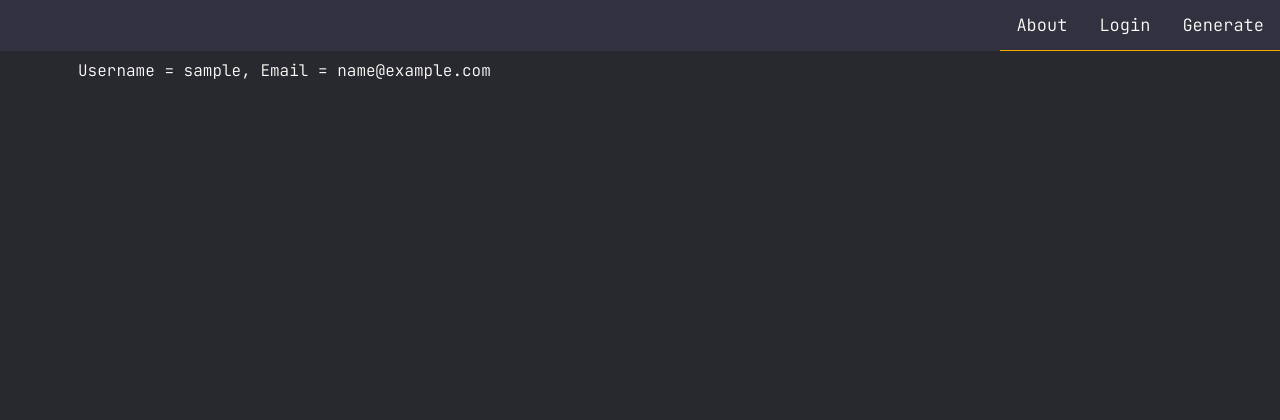
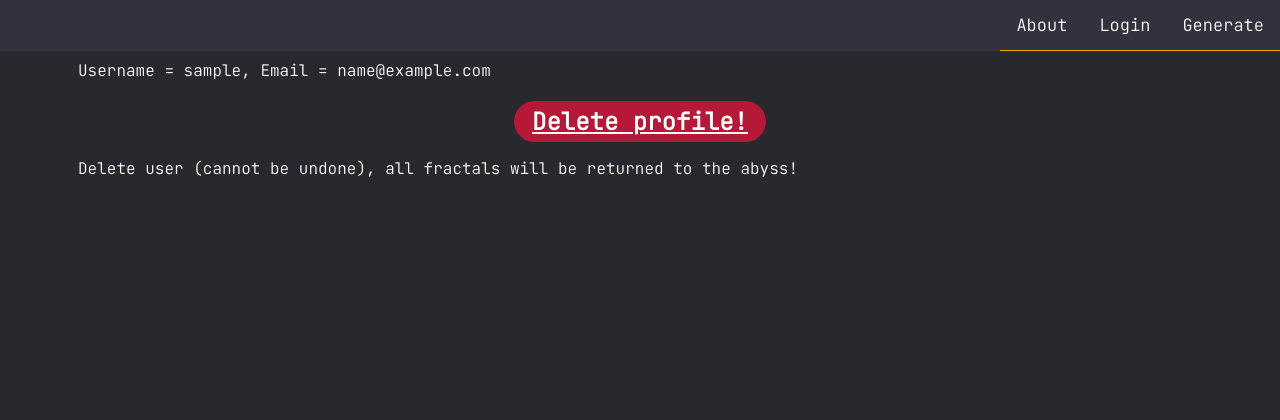
Before and after one commit to silvanias/Julia, a Flask app: a page that uses juliaapp/templates/profile.html in a window 1280 px wide. Shown: the top 420 px of the page. Run offline with Flask 3, Linux system fonts and the light colour scheme; the visitor is signed in with stand-in values (Sample User, id 1); data comes from the database, SQL or seed files in the repository.

Commit message:
Allow users to delete their profile + fractals

```diff
--- a/juliaapp/routes.py
+++ b/juliaapp/routes.py
@@ -80,9 +80,20 @@ def post_signup():
         return render_template('auth/signup.html')
 
 @blueprint.get('/logout')
+@login_required
 def logout():
     logout_user()
     return redirect(url_for('routes.get_login'))
+
+@blueprint.route('/delete_user')
+@login_required
+def delete_user():
+    curr_user = User.query.filter_by(id=current_user.id).first_or_404()
+    all_user_fractals =Fractal.query.filter_by(user_id=current_user.id).all()
+    for frac in all_user_fractals:
+        frac.delete()
+    curr_user.delete()
+    return redirect(url_for('routes.landing'))
 
 @blueprint.route('/profile/<username>')
 @login_required
--- a/juliaapp/static/main.css
+++ b/juliaapp/static/main.css
@@ -259,6 +259,33 @@ div.gen_frac img {
   background-color: #ef233cff;
 }
 
+/* || Profile styles */
+
+.delete-button {
+  cursor: pointer;
+  font-size: 1.5rem;
+  font-weight: 600;
+  font-family: 'JetBrains Mono', monospace;
+  text-align: center;
+  background: rgb(182, 24, 55);
+  color: #fffffc;
+  width: 20%;
+  padding: 5px 0;
+  margin: 0 auto;
+  display: flex;
+  justify-content: center;
+  border-radius: 25px;
+  border:none;
+  transition-duration: 0.4s;
+  margin-top: 20px;
+}
+
+.delete-button:hover {
+  background: #000000;
+  box-shadow: 0px 2px 30px 2px #97B1BF;
+  color: #ffffff;
+}
+
 /* || Footer styles */
 
 footer {
--- a/juliaapp/templates/profile.html
+++ b/juliaapp/templates/profile.html
@@ -4,4 +4,6 @@
 {% endblock head %}
 {% block content %}
     <p>Username = {{ user.username }}, Email = {{user.email}}</p>
+    <a href="{{ url_for('routes.delete_user') }}" class="delete-button"> Delete profile!</a>
+    <p> Delete user (cannot be undone), all fractals will be returned to the abyss! </p>
 {% endblock content %}
```
Also changed, not shown: juliaapp/tests/test_routes.py (+2 -0 lines).
